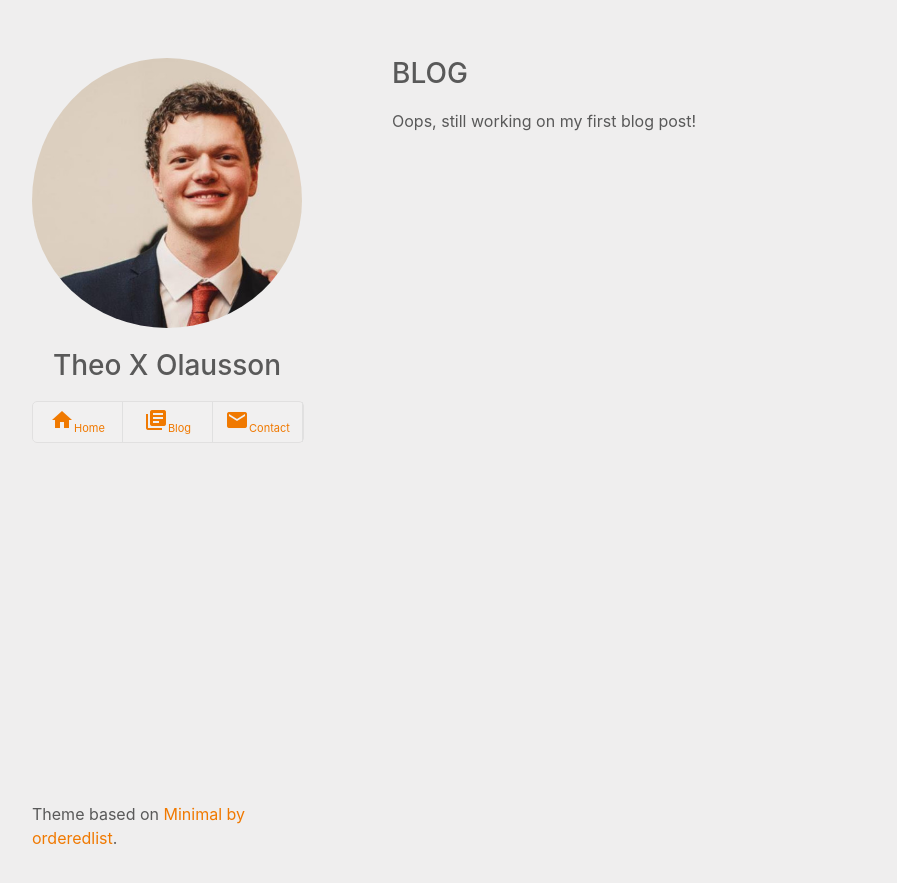
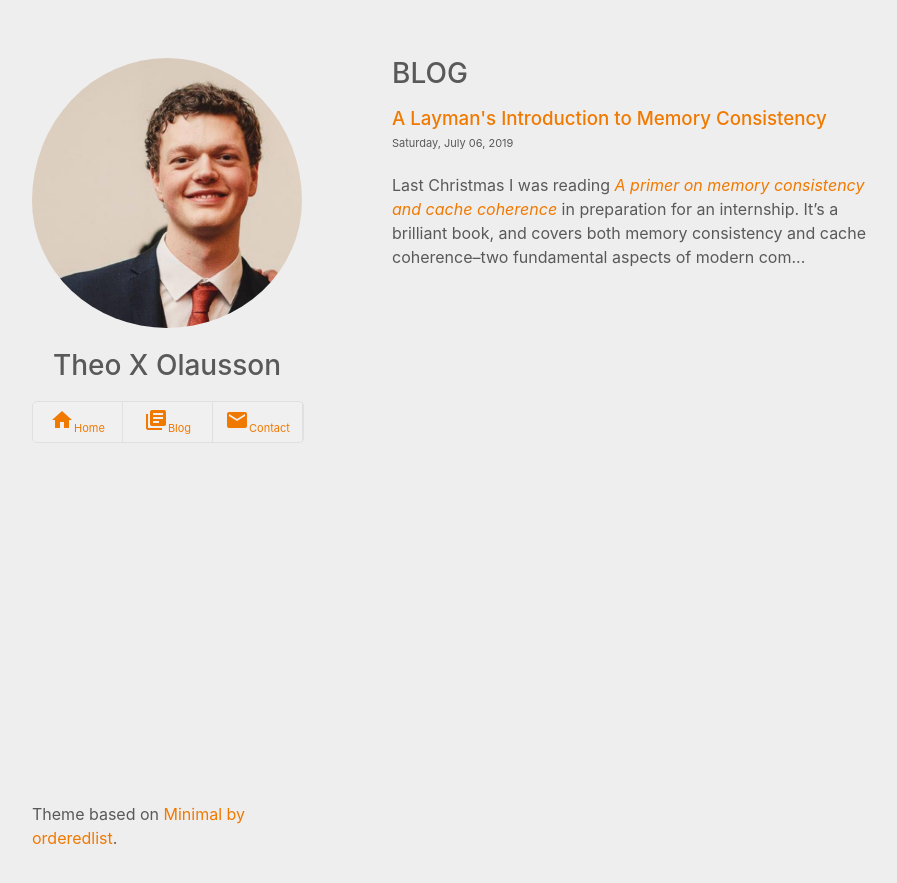
Before and after one commit to theoxo/theoxo.github.io, a Jekyll site: the page built from blog.md, in a window 1280 px wide. Shown: the top 883 px of the page, without its empty margins (178-1075 px from the left). Built offline with Jekyll 4.4.1, drawn with Linux system fonts in a browser that asks for light colours.

Commit message:
feat: first blog post added

```diff
--- a/_layouts/default.html
+++ b/_layouts/default.html
@@ -9,7 +9,7 @@
     <body>
       <div id="app" class="wrapper">
       <header>
-        <img src="/assets/me.png" style="border-radius: 50%;"><br/>
+        <img src="/assets/me.png" style="max-width: 270px; border-radius: 50%;" alt="A photo of me."><br/>
         <h1>Theo X Olausson</h1>
         <ul>
             <li><a href="/"><i class="material-icons">home</i>Home</a></li>
--- /dev/null
+++ b/_posts/2019-07-06-a-laymans-introduction-to-memory-consistency.md
@@ -0,0 +1,108 @@
+---
+layout: default
+title: A Layman's Introduction to Memory Consistency
+subtitle: A Layman's Introduction to Memory Consistency
+---
+<p>
+Last Christmas I was reading <a href="https://dl.acm.org/citation.cfm?id=2028905"><i>A primer on memory consistency and cache coherence</i></a> in preparation for an internship. It’s a brilliant book, and covers both memory consistency and cache coherence–two fundamental aspects of modern computer architecture–in great detail. There was however one slight issue: <b>I was getting none (or at least very little) of it</b>, especially the memory consistency chapters. Now, a year and a half later, I feel as if I am finally getting the hang of it, and today I therefore wanted to offer you a perhaps slightly more accessible introduction to the topic.
+</p>
+
+<h3>What is Memory Consistency and what is a Memory Consistency Model?</h3>
+
+<blockquote>
+The memory model specifies the allowed behavior of multithreaded programs executing with shared memory.
+</blockquote>
+<small>
+D.J. Sorin, M.D. Hill, D.A. Wood: "A primer on memory consistency and cache coherence".
+</small>
+<br>
+<p>
+Clearly, memory consistency is the act of keeping memory consistent, but
+what exactly do we mean by <i>consistent</i>? To me, there are two criteria for shared memory
+to be considered consistent:
+<ol>
+  <li> Given the program, it is at any given time possible to reason <b> accurately</b>, though perhaps <b> not precisely</b>, about what state the memory is in. </li>
+  <li> There are mechanisms to narrow the precision of this if needed. </li>
+</ol>
+Reasonably, we then need to define some form of <i> model </i> to help us achieve this. Specifically, this model should tell us in no uncertain terms what behaviour is–and what isn't– allowed in a multi-threaded, shared-memory environment,
+so that we can use this model, compare our program to it, and figure out what possible outcomes are permitted by the hardware.
+</p>
+<p>
+To meet the second criteria, we need support from the ISA via special instructions that allow us to narrow the set of permitted outcomes. Luckily, as we will see in our case studies later, real-world memory models do indeed support this. For now, let's dive more deeply into the various models we can define, starting with the strictest we can think of and then increasingly relaxing the model as we realize it allows us to optimize our programs.
+This will not be a complete survey of the memory consistency models which have been devised over the years, but rather just a quick survey of the landscape.
+</p>
+
+<h3>The Memory Consistency Model Design Space: A Brief Overview</h3>
+
+<p>
+<h4>The base: Strict Consistency</h4>
+The simplest memory consistency model one can device is Strict Consistency, which simply demands two things:
+<ol>
+  <li> Every processor carries out its memory accesses in the order they appear in the program (often dubbed program order); </li>
+  <li> All writes are made visible to all processors instantaneously.</li>
+</ol>
+However this is not very interesting as it is of course impossible to actually implement: the electricity can only travel so fast, so given that we need to physically connect the different processors togetherit becomes impossible to meet Strict Consistency's second criteria. It's first, however, is quite intuitive and therefore lies at the heart of our next model, Sequential Consistency.
+</p>
+
+<p>
+<h4>The realist: Sequential Consistency (SC) </h4>
+Sequential Consistency (often referred to simply as SC), first described by Lamport in 1979, is in many ways a realistic version of Strict Consistency. It is often described with the aid of this illustration:
+</p>
+<img  style="width:450px; height:300px; display:block; margin-left: auto; margin-right: auto;" src="/assets/SCdiagram.png" alt="A pictoral description of Sequential Consistency, showing several processor connected to the memory through a shared channel."/>
+<p>
+The idea that this illustration is hoping to portray is that at any given time, precisely one  processor is connected to the memory, allowing it to carry out its writes. Thus, when a processor is given the attention of the memory controller its writes will be seen not necessarily instantaneously but at least in the same order by all other processors, as none of them will be able to themselves carry out any writes until the processor relinquishes control of the memory. Like Strict Consistency, the processor itself executes each access in the order in which they appear in the program.
+</p>
+<p>
+Ok, that makes sense, but why would we ever choose not to do this? Well as it turns out, you can squeeze a lot more performance out of a processor if you allow this assumption to be relaxed.
+</p>
+<h4>Weakening things up a bit: Total Store Order (TSO) and Processor Consistency (PC)</h4>
+<p>
+Suppose you’re preparing to cook a nice meal together with your partner. However, after deciding on what you want to eat, you realize you’re missing some key ingredients, so your partner heads off to the store. Now, you can sit there and wait for them to come back, but why not save some time and get started with what you have?
+</p>
+<p>
+Similarly, if a processor wants to write to an address A and then read from an address B, chances are it doesn’t actually need that write to A to finish (i.e. be visible to all processors) before it executes the read from B. This is the motivation for Total Store Order and Processor Consistency, which both permit a processor to re-order its own reads before its own writes.
+</p>
+<p>
+However, sometimes it may indeed be that you must nonetheless wait, just as you might think it to be a good idea to wait for your partner to come home with the can of tomatoes before you put the beans into your chilli. (If you recall our discussion on memory consistency before, this is where the second criteria for consistent memory comes in!) To get this level of control back, we introduce a special instruction–typically called a fence or a barrier– which simply guarantees that any memory access placed before the barrier will have finished before anything after the barrier is executed. (<i>Simple exercise for the reader: how can we use this special instruction to enforce SC behaviour on a TSO system (or indeed any system supporting such instructions)?</i>) Note that just like you would when waiting for that can of tomatoes, the processor might have to sit still for quite some time before moving on from this fence in order to give all the memory accesses time to finish, and thus any such barrier carries performance overhead.
+</p>
+<p>
+<h4>The extremists: Relaxed consistency models</h4>
+In the extreme case, we might not just allow a processor to reorder reads before writes, but we might also relax one, two, or perhaps all three of the other constraints (reads follow reads in program order, writes follow writes in program order, writes follow reads in program order).
+This can allow us to do some cool stuff, like prioritizing memory accesses which can be fulfilled faster due to their location, or coalescing of requests.
+</p>
+<p>
+Unsure what I meant by that last part? Think back again on your partner who has gone to the store to pick up the missing ingredients for the meal you are preparing together this evening. Suppose then that upon arriving at the store, they pick up only the first item on your shopping list. They then go up to the self-checkout counter, pay for it, and carry it out to the car. Once finished, they head back into the store and purchase the second item on your list, and so on. Obviously, this is extremely wasteful, and just like your partner could speed this up by buying everything at once (getting that delicious falafel to you all the quicker), one can improve the performance of a computer by coalescing requests to memory.
+</p>
+<p>
+For a slightly more concrete example, perhaps I am adding some numbers up one at a time, and storing the (intermediate) results at A. Well then the other processor who is waiting for me to finish so that they can use the result of my calculation don’t really need to see the intermediate results at A, do they? We could effectively squash all the writes into one at the end containing only the final value.
+</p>
+<p>
+Of course, working with such a relaxed model means we need even greater help from the instruction set so that we can enforce ordering when we need to. Luckily architectures implementing relaxed models often offer a plethora of different fences and barriers, allowing the programmer to micromanage the order as needed. Let’s look at some concrete examples of this!
+</p>
+<h3>Quick case studies from industry: x86 and ARM</h3>
+<p>
+To round this post off, I wanted to quickly put some of the above into context with some real world examples.
+</p>
+
+<p>
+x86 has a wondrous history of being hilariously ambiguously specified, as is for example laid out in the abstract of the 2010 paper <a href="https://www.cl.cam.ac.uk/~pes20/weakmemory/cacm.pdf">"x86-TSO: A Rigorous and Usable Programmer’s Model for x86 Multiprocessors"</a>:
+<blockquote>
+We review several recent Intel and AMD specifications, showing that all contain serious ambiguities, some are arguably too weak to program above, and some are simply unsound with respect to actual hardware.
+</blockquote>
+<br>
+Ouch! This largely follows from the fact that specifications are often (even to this day) mainly written in ambiguous natural languages (e.g. english), as describing them mathematically would be nigh insurmountable. However, one cannot blame Intel or AMD for this: modern microarchitectures are incredibly complex and have evolved in the industry over decades, unlike the memory consistency models devised by researchers in academia.
+Nonetheless, as the title of the paper might suggest, it turns out that x86 is “kind of” like TSO (and kind of not), which the authors show with the help of a series of litmus tests (very, very short programs ran many times over on the processor to see which ordering of accesses is possible). We thus expect x86 to support a fence instruction, and indeed it does: aptly named mfence, the instruction guarantees that all memory accesses before the mfence become globally visible before any of the instructions which follow it do. In order to avoid the full overhead of a mfence when only parts of its functionality are actually required, x86 also supports lfence and sfence, ordering only loads and stores (respectively).
+</p>
+<p>
+ARM’s architecture(s), like the ARMv8 64-bit, fall on the weak end of the spectrum. Largely allowing any reordering unless the operations are implicitly ordered by certain dependencies, the architecture demands special care from the programmer in exchange for promises of great efficiency. (Perhaps tis is because ARM first saw success targeting mobile computers such as smartphones, while Intel and AMD have for a long time focused on stationary computing, where performance (at least power consumption) is not as critical.) As a result, the ARMv8 architecture supports many types of barriers–the DataMemoryBarrier (extending only to the local caches), DataSystemBarrier (reaching all the way to the point of coherency, i.e. synchronizing over all the connect cores) and the InstructionSynchronizationBarrier (affecting only the loading of instructions onto the CPU)–many of which also take arguments indicating whether they should apply to loads, stores, or both. In comparison to x86, programming on ARM is thus more complex, but the gain lies in the performance of the chip.
+</p>
+<h3>Rounding off</h3>
+<p>
+I hope you have found this brief introduction to the topic of memory consistency sufficiently gentle and helpful, even if only as a supplement to other sources of text. Though compilers largely hide the complexity involved in these models from most programmers, understanding memory consistency–and in the not-so-distant future, memory persistency–is a critical step in order to understand how modern computers work.
+</p>
+<p>
+This is the first technical blog post I’ve written, and though it was incredibly challenging (honestly way harder than it sounds), I definitely feel like I learnt a lot from it; that being said, please contact me if you spot any mistakes or inconsistencies in this article, or in general if there’s anything you think I could do better.
+<p>
+Until next time!
+</p>
+</p>
--- a/assets/main.css
+++ b/assets/main.css
@@ -87,7 +87,6 @@ th {
 }
 
 img {
-  max-width:270px;
   float:center;
   padding-bottom:1em;
 
--- a/blog.md
+++ b/blog.md
@@ -3,4 +3,8 @@ layout: default
 title: Theo Olausson
 subtitle: Blog
 ---
-Oops, still working on my first blog post!
+{% for post in site.posts %}
+<h3 style="padding-bottom: 0px; margin-bottom: 0px;"><a href="{{ post.url }}">{{ post.title }}</a></h3>
+<small style="padding-top: 0px; margin-top: 0px;"> {{ post.date | date: "%A, %B %d, %Y" }} </small>
+<p> {{ post.excerpt | truncate: 300 }} </p>
+{% endfor %}
```
Also changed, not shown: assets/SCdiagram.png (added).
